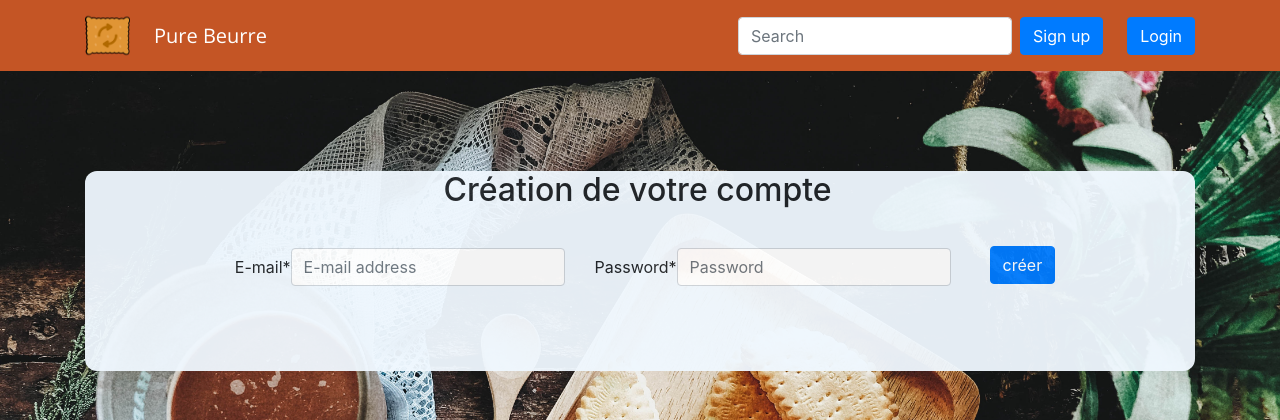
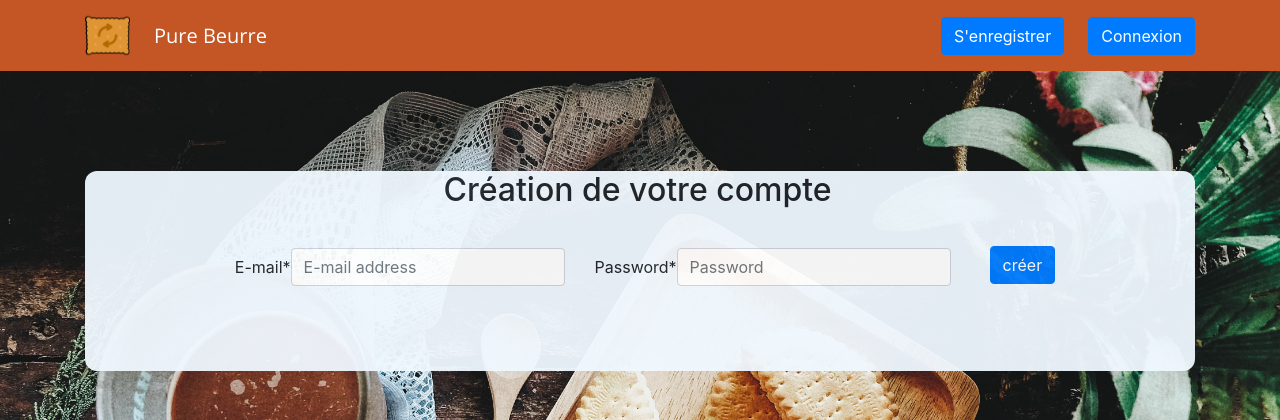
Before and after one commit to flenoir/purbeurre, a Django app: page /accounts/signup/ in a window 1280 px wide. Shown: the top 420 px of the page. Run offline with Django 3.2, Linux system fonts and the light colour scheme; some libraries are stand-ins or nearby versions.

Commit message:
changed button names

```diff
--- a/core/templates/base.html
+++ b/core/templates/base.html
@@ -28,11 +28,9 @@
 
                 </div>
                 <form method="post" class="form-inline my-2 my-lg-0">
-                    {% csrf_token%}
-                    <input class="form-control mr-sm-2" type="search" placeholder="Search" aria-label="Search">
 
                     {% if user.is_authenticated %}
-                    <button class="btn btn-secondary mr-2" type="button" id="dropdownMenuButton" data-toggle="dropdown" aria-haspopup="true" aria-expanded="false">
+                    <button class="btn btn-secondary mr-2 ml-2" type="button" id="dropdownMenuButton" data-toggle="dropdown" aria-haspopup="true" aria-expanded="false">
                     {{ user.email }}
                     </button>
 
@@ -44,8 +42,8 @@
                     </button> -->
 
                     {% else %}
-                       <a class="btn btn-primary mr-4" href="{% url 'account_signup' %}">Sign up</a>
-                       <a class="btn btn-primary" href="{% url 'account_login' %}">Login</a>
+                       <a class="btn btn-primary mr-4" href="{% url 'account_signup' %}">S'enregistrer</a>
+                       <a class="btn btn-primary" href="{% url 'account_login' %}">Connexion</a>
                     {% endif %}
                 </form>
 
```
